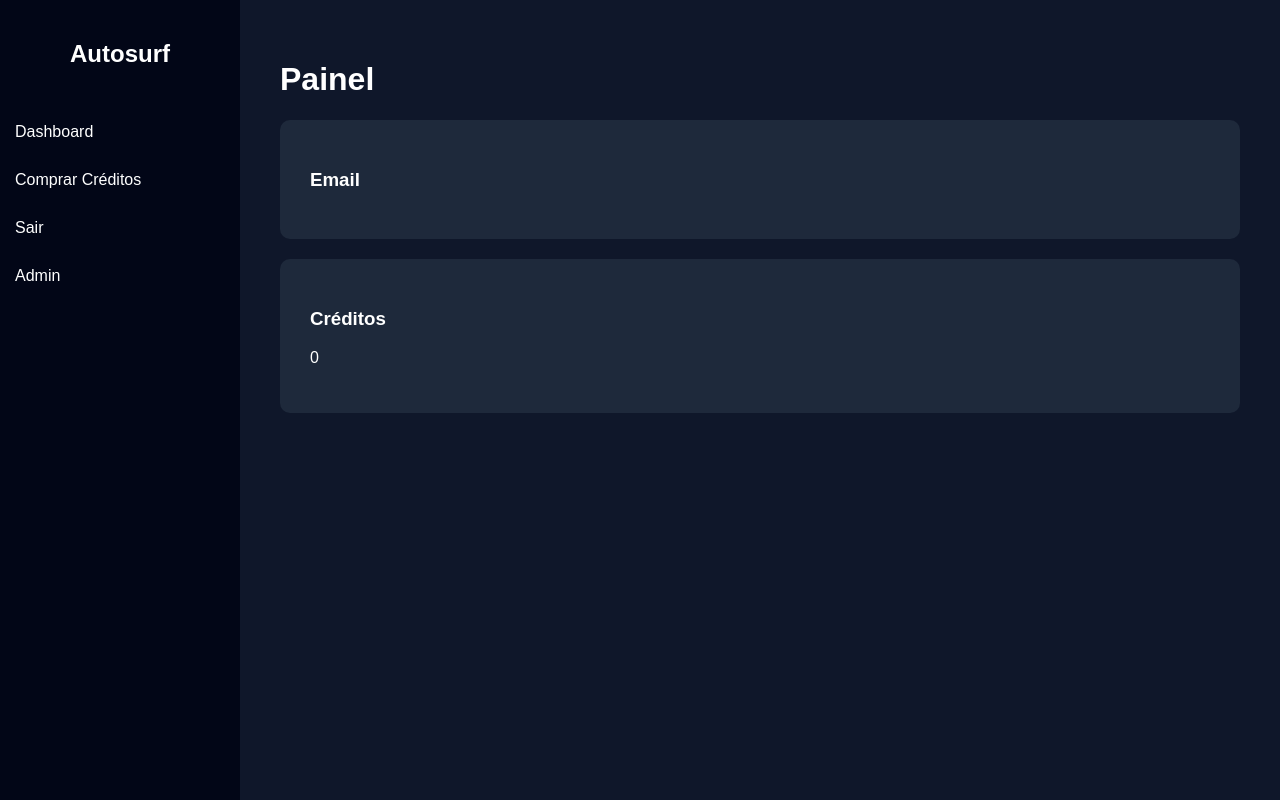
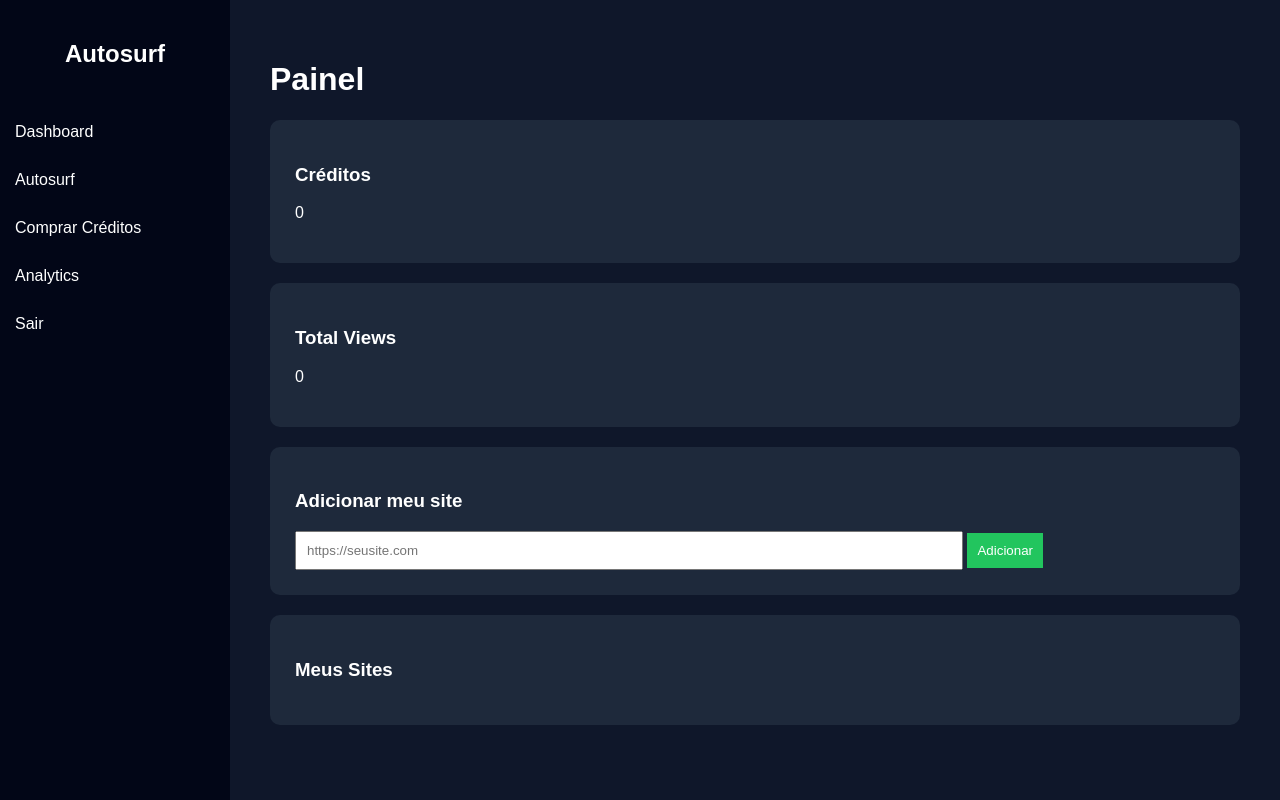
Before and after one commit to wagnermarzzo/traffic-exchange, a Flask app: page /dashboard in a window 1280 px wide. Run offline with Flask 3, Linux system fonts and the light colour scheme; the visitor is signed in with stand-in values (Sample User, id 1); data comes from the database, SQL or seed files in the repository; data that the repository does not hold is empty.

Commit message:
Update dashboard.html

```diff
--- a/templates/dashboard.html
+++ b/templates/dashboard.html
@@ -15,12 +15,10 @@ color:white;
 }
 
 .sidebar{
-
-width:240px;
+width:230px;
 height:100vh;
 background:#020617;
 position:fixed;
-
 }
 
 .sidebar h2{
@@ -29,12 +27,10 @@ padding:20px;
 }
 
 .sidebar a{
-
 display:block;
 padding:15px;
 color:white;
 text-decoration:none;
-
 }
 
 .sidebar a:hover{
@@ -42,19 +38,27 @@ background:#1e293b;
 }
 
 .main{
-
-margin-left:240px;
+margin-left:230px;
 padding:40px;
-
 }
 
 .card{
-
 background:#1e293b;
-padding:30px;
+padding:25px;
 border-radius:10px;
 margin-bottom:20px;
+}
 
+input{
+padding:10px;
+width:70%;
+}
+
+button{
+padding:10px;
+background:#22c55e;
+border:none;
+color:white;
 }
 
 </style>
@@ -68,9 +72,14 @@ margin-bottom:20px;
 <h2>Autosurf</h2>
 
 <a href="/dashboard">Dashboard</a>
+
+<a href="/surf">Autosurf</a>
+
 <a href="/buy">Comprar Créditos</a>
+
+<a href="/analytics">Analytics</a>
+
 <a href="/logout">Sair</a>
-<a href="/admin">Admin</a>
 
 </div>
 
@@ -80,15 +89,46 @@ margin-bottom:20px;
 
 <div class="card">
 
-<h3>Email</h3>
-<p>{{email}}</p>
+<h3>Créditos</h3>
+<p>{{credits}}</p>
 
 </div>
 
 <div class="card">
 
-<h3>Créditos</h3>
-<p>{{credits}}</p>
+<h3>Total Views</h3>
+<p>{{views}}</p>
+
+</div>
+
+<div class="card">
+
+<h3>Adicionar meu site</h3>
+
+<form action="/addsite" method="post">
+
+<input name="url" placeholder="https://seusite.com">
+
+<button>Adicionar</button>
+
+</form>
+
+</div>
+
+<div class="card">
+
+<h3>Meus Sites</h3>
+
+{% for s in sites %}
+
+<p>
+
+{{s.url}}
+Views: {{s.views}}
+
+</p>
+
+{% endfor %}
 
 </div>
 
```
